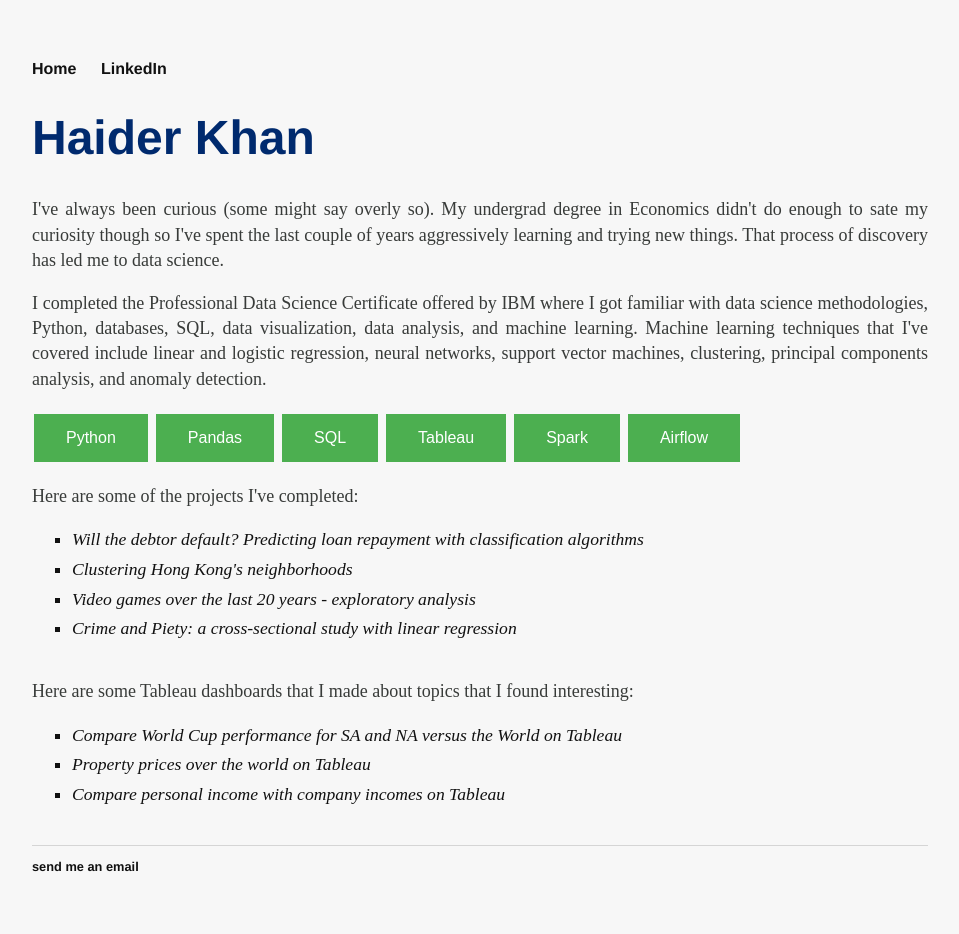
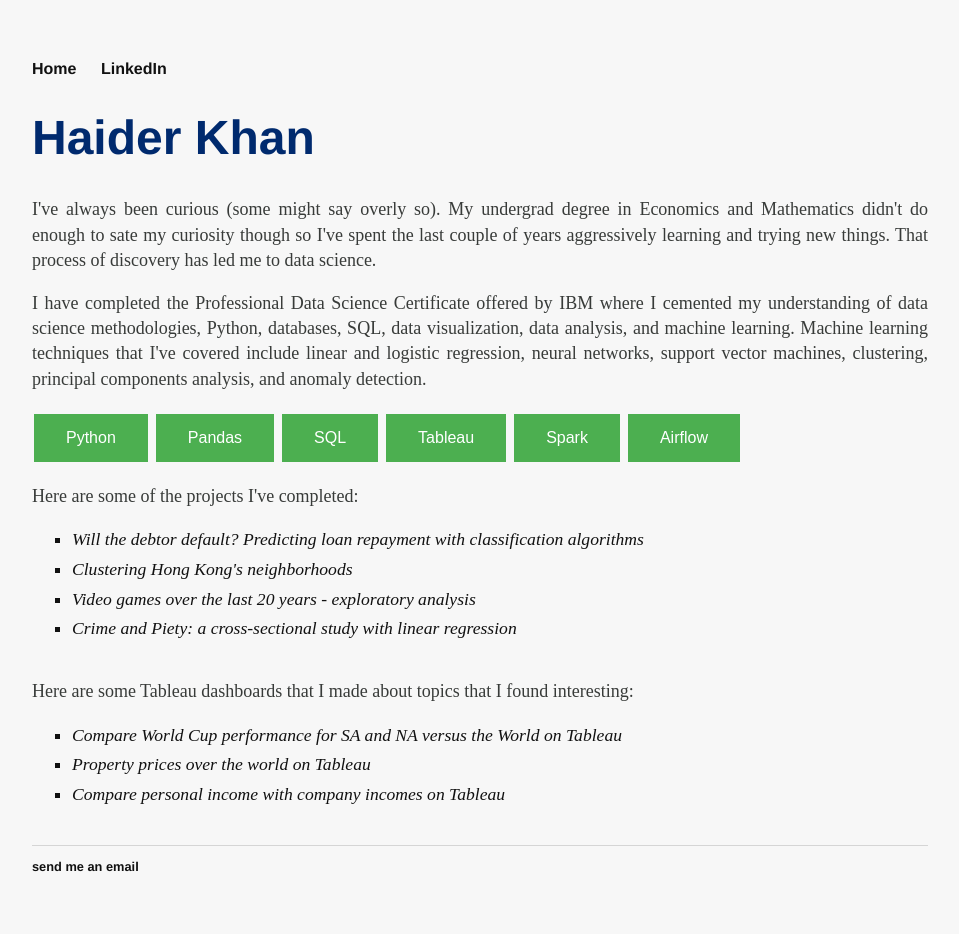
Before and after one commit to h2kh/h2kh.github.io, a Jekyll site: the page built from index.html, in a window 1280 px wide. Shown: the whole page, without its empty margins (160-1119 px from the left). Built offline with Jekyll 4.4.1, drawn with Linux system fonts in a browser that asks for light colours.

Commit message:
Update index.html

```diff
--- a/index.html
+++ b/index.html
@@ -5,10 +5,10 @@ title: Data Science projects
 
 <div class="blurb">
 	<h1>Haider Khan</h1>
-	<p>I've always been curious (some might say overly so). My undergrad degree in Economics didn't do enough to sate my curiosity though so I've
+	<p>I've always been curious (some might say overly so). My undergrad degree in Economics and Mathematics didn't do enough to sate my curiosity though so I've
 	spent the last couple of years aggressively learning and trying new things. That process of discovery has led me to data science.</p>
 
-	<p>I completed the Professional Data Science Certificate offered by IBM where I got familiar with data science methodologies, Python,
+	<p>I have completed the Professional Data Science Certificate offered by IBM where I cemented my understanding of data science methodologies, Python,
 	databases, SQL, data visualization, data analysis, and machine learning. Machine learning techniques that I've covered include linear and logistic regression,
 	neural networks, support vector machines, clustering, principal components analysis, and anomaly detection.</p>
 
```
